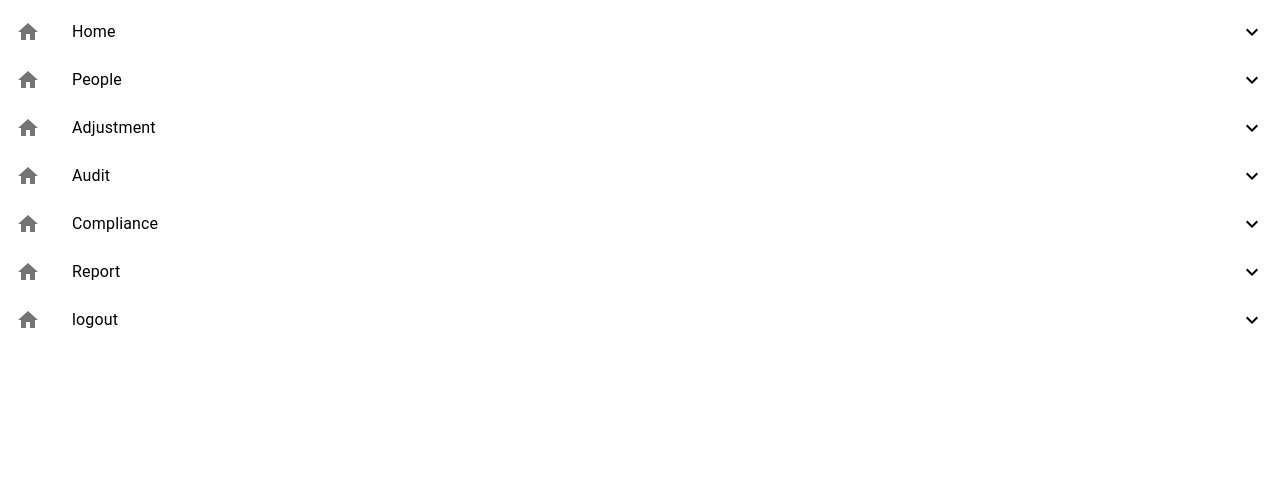
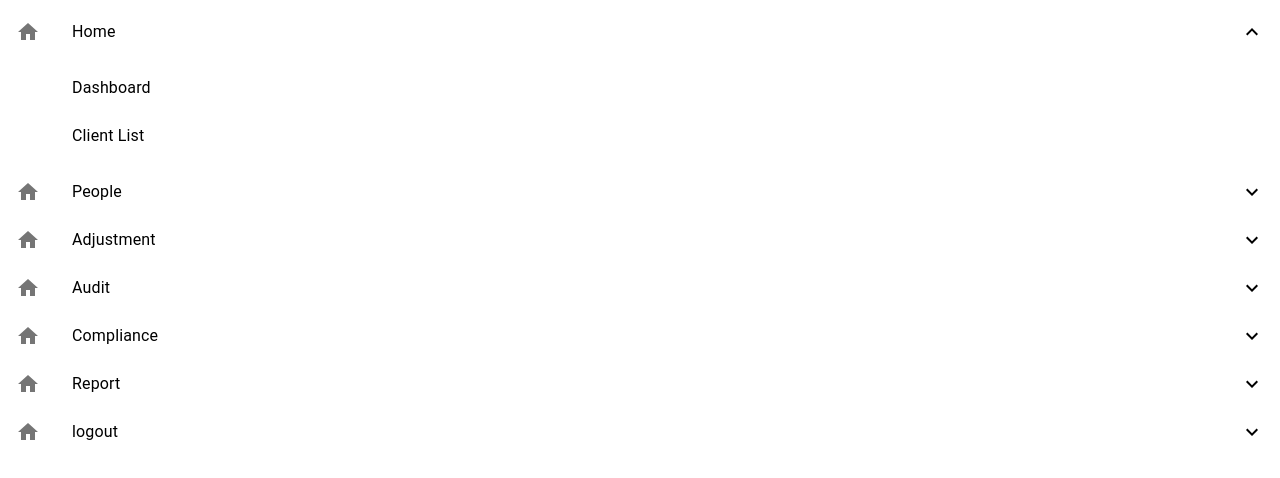
Before and after one commit to gulfaamkhan55/Enhanced-Menu-Bar, a React (Create React App) app: page / in a window 1280 px wide. Shown: the top 478 px of the page. Built offline with nearby package versions, Linux system fonts and the light colour scheme.

Commit message:
Collapse issue solved and submenu data added

```diff
--- a/package.json
+++ b/package.json
@@ -14,6 +14,7 @@
     "@types/node": "^16.11.26",
     "@types/react": "^17.0.44",
     "@types/react-dom": "^17.0.15",
+    "lodash": "^4.17.21",
     "react": "^18.0.0",
     "react-dom": "^18.0.0",
     "react-scripts": "5.0.0",
@@ -43,5 +44,8 @@
       "last 1 firefox version",
       "last 1 safari version"
     ]
+  },
+  "devDependencies": {
+    "@types/lodash": "^4.14.182"
   }
 }
--- a/src/App.tsx
+++ b/src/App.tsx
@@ -1,6 +1,5 @@
 import "./App.css";
 import { EnhancedLeftMenu } from "./Components/Enhanced_Left_Menu/EnhancedLeftMenu";
-import React, { useState } from "react";
 
 function App() {
   return (
--- a/src/Components/EnhancedListItemButton/EnhancedListItemButton.tsx
+++ b/src/Components/EnhancedListItemButton/EnhancedListItemButton.tsx
@@ -6,53 +6,12 @@ import {
   ListItemIcon,
   ListItemText,
 } from "@mui/material";
-import React, { useState } from "react";
-import { ArrayData } from "../../Data/ArrayData";
+import React from "react";
 import { IProps } from "../../Types/EnhancedLeftMenuTypes";
 
-export const EnhancedListItemButton: React.FC<IProps> = ({
-  item,
-  // id,
-  // text,
-  // icon,
-  onClick,
-  // open,
-}) => {
-  const [listId, setListId] = useState<number>(0);
-  const [listSubMenu, setListSubMenu] = useState<any>([]);
-  // const [open, setOpen] = useState<boolean>(false);
-  // This method should return array of submenu
-  const getSubMenu = (id: number) => {
-    const arrayItem = ArrayData.find((item) => item.id === id);
-    if (arrayItem) {
-      return arrayItem.menu;
-    }
-  };
-
+export const EnhancedListItemButton: React.FC<IProps> = ({ item, onClick }) => {
   const handleClick = (id: number) => {
     onClick(id);
-    const subMenu = getSubMenu(id);
-
-    // // setExpanded({
-    // //   ...expanded,
-    // //   [id]: !expanded[id],
-    // // });
-    // // setPrevious(listId);
-    // setOpen(false);
-    // if (listId !== id) {
-    //   if (open) {
-    //     setOpen(false);
-    //   } else {
-    //     setOpen(true);
-    //   }
-    //   // setListId(0);
-    //   // setListId(id);
-    // } else {
-    //   setListId(0);
-    // }
-    setListSubMenu(subMenu);
-
-    // console.log(id);
   };
   return (
     <>
@@ -64,15 +23,21 @@ export const EnhancedListItemButton: React.FC<IProps> = ({
         <ListItemIcon>{item.icon}</ListItemIcon>
         <ListItemText primary={item.text} />
 
-        {item.open ? <ExpandLess /> : <ExpandMore />}
+        {item.menu && item.menu.length > 0 && item.open ? (
+          <ExpandLess />
+        ) : (
+          <ExpandMore />
+        )}
       </ListItemButton>
       <Collapse in={item.open} timeout="auto" unmountOnExit>
         <List sx={{ pl: 7 }}>
-          {listSubMenu.map((eachItem: { menuId: number; text: string }) => (
-            <ListItemButton key={eachItem.menuId}>
-              <ListItemText primary={eachItem.text} />
-            </ListItemButton>
-          ))}
+          {item.menu &&
+            item.menu.length > 0 &&
+            item.menu.map((eachItem: { menuId: number; text: string }) => (
+              <ListItemButton key={eachItem.menuId}>
+                <ListItemText primary={eachItem.text} />
+              </ListItemButton>
+            ))}
         </List>
       </Collapse>
     </>
--- a/src/Components/Enhanced_Left_Menu/EnhancedLeftMenu.tsx
+++ b/src/Components/Enhanced_Left_Menu/EnhancedLeftMenu.tsx
@@ -1,5 +1,5 @@
-import React, { useState, useEffect } from "react";
-
+import React, { useState } from "react";
+import * as _ from "lodash";
 import List from "@mui/material/List";
 
 import { ArrayData } from "../../Data/ArrayData";
@@ -9,18 +9,18 @@ export const EnhancedLeftMenu = () => {
   const [menu, setMenu] = useState(ArrayData);
 
   const onMenuItemClickHandler = (menuId: number) => {
-    // TODO: create a copy of menu
-    const menuCopy = menu;
-    for (let index = 0; index < menu.length; index++) {
-      menuCopy[index].open = false;
-      if (menu[index].id === menuId) {
+    console.log("$$$$$", menuId);
+    const menuCopy = _.cloneDeep(menu);
+    for (let index = 0; index < menuCopy.length; index++) {
+      if (menuCopy[index].id === menuId) {
         menuCopy[index].open = !menuCopy[index].open;
       } else {
         menuCopy[index].open = false;
       }
     }
+    console.log("previous -> $$$$$", menu);
+    console.log("next -> $$$$$", menuCopy);
     setMenu(menuCopy);
-    // setMenu(copy of menu)
   };
   return (
     <List sx={{ width: "100%", bgcolor: "transparent" }}>
@@ -28,11 +28,7 @@ export const EnhancedLeftMenu = () => {
         <EnhancedListItemButton
           key={index}
           item={item}
-          // id={item.id}
-          // text={item.text}
-          // icon={item.icon}
           onClick={onMenuItemClickHandler}
-          // open={item.open}
         />
       ))}
     </List>
--- a/src/Data/ArrayData.tsx
+++ b/src/Data/ArrayData.tsx
@@ -3,7 +3,7 @@ export const ArrayData = [
   {
     id: 1,
     text: "Home",
-    open: false,
+    open: true,
     icon: <HomeIcon />,
     menu: [
       {
@@ -83,16 +83,76 @@ export const ArrayData = [
     icon: <HomeIcon />,
     menu: [
       {
-        menuId: 1,
-        text: "t4",
+        id: 1,
+        text: "T4",
+        open: false,
+        icon: <HomeIcon />,
+        menu: [
+          {
+            menuId: 1,
+            text: "List",
+          },
+          {
+            menuId: 2,
+            text: "Setup",
+          },
+          {
+            menuId: 3,
+            text: "Summary",
+          },
+          {
+            menuId: 4,
+            text: "Summary Reduced EI",
+          },
+          {
+            menuId: 5,
+            text: "PD27 E Setup",
+          },
+        ],
       },
       {
-        menuId: 2,
+        id: 2,
         text: "T4A",
+        open: false,
+        icon: <HomeIcon />,
+        menu: [
+          {
+            menuId: 1,
+            text: "List",
+          },
+          {
+            menuId: 2,
+            text: "Setup",
+          },
+          {
+            menuId: 3,
+            text: "Summary",
+          },
+        ],
       },
       {
-        menuId: 3,
+        id: 3,
         text: "RL-1",
+        open: false,
+        icon: <HomeIcon />,
+        menu: [
+          {
+            menuId: 1,
+            text: "List",
+          },
+          {
+            menuId: 2,
+            text: "Setup",
+          },
+          {
+            menuId: 3,
+            text: "Summary",
+          },
+          {
+            menuId: 4,
+            text: "Setting",
+          },
+        ],
       },
     ],
   },
@@ -132,7 +192,6 @@ export const ArrayData = [
   {
     id: 7,
     text: "logout",
-    open: false,
     icon: <HomeIcon />,
     menu: [],
   },
```
Also changed, not shown: src/Types/EnhancedLeftMenuTypes.ts (+7 -5 lines), 1 other file (tests, documents, lock files or other folders).
